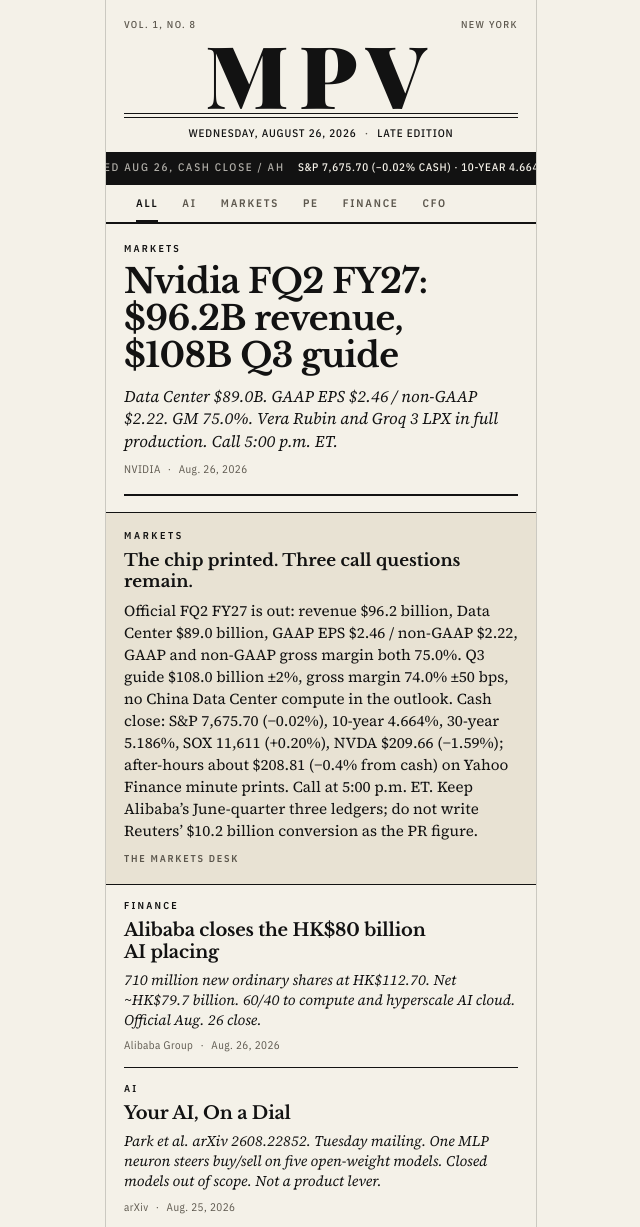
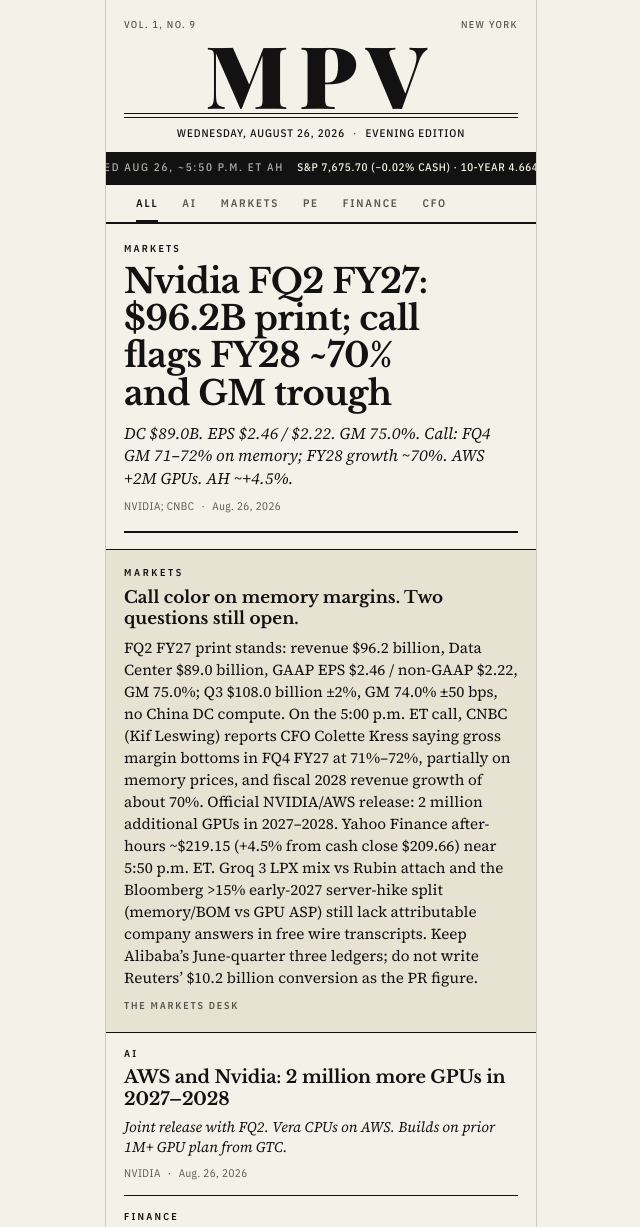
Before and after one commit to mpv-ai/mpv, a website: page index.html in a window 1280 px wide. Shown: the top 1227 px of the page, without its empty margins (319-959 px from the left). Drawn offline with nearby package versions, Linux system fonts and the light colour scheme.

Commit message:
MPV Vol. 1, No. 9 — Wednesday, August 26, 2026
Evening Edition. Call color on nvda-fq2: CNBC-attributed Kress GM trough 71–72% (memory) and FY28 ~70% growth; AWS +2M GPUs story; AH tape ~$219. Groq mix and >15% hike split still open.

```diff
--- a/edition.json
+++ b/edition.json
@@ -1,19 +1,19 @@
 {
   "volume": 1,
-  "number": 8,
+  "number": 9,
   "city": "New York",
   "date": "Wednesday, August 26, 2026",
-  "editionLabel": "Late Edition",
+  "editionLabel": "Evening Edition",
   "tape": {
     "source": "Yahoo Finance",
-    "updated": "Aug 26, cash close / AH",
-    "line": "S&P 7,675.70 (−0.02% cash) · 10-year 4.664% · 30-year 5.186% · SOX 11,611 (+0.20%) · NVDA $209.66 (−1.59% cash) · AH ~$208.81 (−0.4% from cash)"
+    "updated": "Aug 26, ~5:50 p.m. ET AH",
+    "line": "S&P 7,675.70 (−0.02% cash) · 10-year 4.664% · 30-year 5.186% · SOX 11,611 (+0.20%) · NVDA $209.66 (−1.59% cash) · AH ~$219.15 (+4.5% from cash)"
   },
   "deskNote": {
     "kicker": "Markets",
-    "hed": "The chip printed. Three call questions remain.",
+    "hed": "Call color on memory margins. Two questions still open.",
     "signed": "The Markets desk",
-    "body": "Official FQ2 FY27 is out: revenue $96.2 billion, Data Center $89.0 billion, GAAP EPS $2.46 / non-GAAP $2.22, GAAP and non-GAAP gross margin both 75.0%. Q3 guide $108.0 billion ±2%, gross margin 74.0% ±50 bps, no China Data Center compute in the outlook. Cash close: S&P 7,675.70 (−0.02%), 10-year 4.664%, 30-year 5.186%, SOX 11,611 (+0.20%), NVDA $209.66 (−1.59%); after-hours about $208.81 (−0.4% from cash) on Yahoo Finance minute prints. Call at 5:00 p.m. ET. Keep Alibaba’s June-quarter three ledgers; do not write Reuters’ $10.2 billion conversion as the PR figure."
+    "body": "FQ2 FY27 print stands: revenue $96.2 billion, Data Center $89.0 billion, GAAP EPS $2.46 / non-GAAP $2.22, GM 75.0%; Q3 $108.0 billion ±2%, GM 74.0% ±50 bps, no China DC compute. On the 5:00 p.m. ET call, CNBC (Kif Leswing) reports CFO Colette Kress saying gross margin bottoms in FQ4 FY27 at 71%–72%, partially on memory prices, and fiscal 2028 revenue growth of about 70%. Official NVIDIA/AWS release: 2 million additional GPUs in 2027–2028. Yahoo Finance after-hours ~$219.15 (+4.5% from cash close $209.66) near 5:50 p.m. ET. Groq 3 LPX mix vs Rubin attach and the Bloomberg >15% early-2027 server-hike split (memory/BOM vs GPU ASP) still lack attributable company answers in free wire transcripts. Keep Alibaba’s June-quarter three ledgers; do not write Reuters’ $10.2 billion conversion as the PR figure."
   },
   "comingUp": {
     "label": "Coming up",
@@ -34,10 +34,10 @@
       "lead": true,
       "section": "Markets",
       "kicker": "Markets",
-      "hed": "Nvidia FQ2 FY27: $96.2B revenue, $108B Q3 guide",
-      "dek": "Data Center $89.0B. GAAP EPS $2.46 / non-GAAP $2.22. GM 75.0%. Vera Rubin and Groq 3 LPX in full production. Call 5:00 p.m. ET.",
+      "hed": "Nvidia FQ2 FY27: $96.2B print; call flags FY28 ~70% and GM trough",
+      "dek": "DC $89.0B. EPS $2.46 / $2.22. GM 75.0%. Call: FQ4 GM 71–72% on memory; FY28 growth ~70%. AWS +2M GPUs. AH ~+4.5%.",
       "date": "Aug. 26, 2026",
-      "source": "NVIDIA",
+      "source": "NVIDIA; CNBC",
       "url": "https://nvidianews.nvidia.com/news/nvidia-announces-financial-results-for-second-quarter-fiscal-2027",
       "also": [
         {
@@ -49,16 +49,44 @@
           "url": "https://www.sec.gov/Archives/edgar/data/1045810/000104581026000073/nvda-20260826.htm"
         },
         {
-          "label": "Investor IR",
-          "url": "https://investor.nvidia.com/financial-info/financial-reports/default.aspx"
+          "label": "CNBC live updates (call)",
+          "url": "https://www.cnbc.com/2026/08/26/nvidia-nvda-earnings-report-q2-2027-live-updates.html"
+        },
+        {
+          "label": "AWS + NVIDIA (2M GPUs)",
+          "url": "https://nvidianews.nvidia.com/news/aws-and-nvidia-to-deliver-2-million-additional-gpus-and-next-generation-infrastructure-for-agentic-and-physical-ai"
         }
       ],
       "owner": "QUILL",
-      "action": "Call questions: (1) Groq 3 LPX near-term mix vs 2027 Rubin attach — STILL OPEN (PR: both in full production; no mix). (2) >15% early-2027 AI-server hikes memory/BOM vs GPU ASP — STILL OPEN (no company comment on the Bloomberg figure). (3) memory inflation / 2027 ASP — PARTIAL in written (supply commitments $279B primarily memory; Edge tempered by elevated memory/systems prices); no explicit 2027 GPU ASP. Listen for call color.",
+      "action": "Call questions: (1) Groq 3 LPX near-term mix vs 2027 Rubin attach — STILL OPEN (no attributable mix/attach color in free wire call recaps yet; full transcript not free). (2) >15% early-2027 AI-server hikes memory/BOM vs GPU ASP — STILL OPEN (no company comment on the Bloomberg figure in CNBC call updates scanned). (3) memory inflation / 2027 ASP — ADVANCED on call via CNBC: Kress says GM bottoms FQ4 FY27 at 71%–72% partially due to memory; quote “Memory scarcity today is being driven in large part by the AI buildout itself.” Still no explicit 2027 GPU ASP. Written $279B memory-weighted commitments unchanged.",
       "grafs": [
         "NVIDIA reported fiscal second-quarter 2027 results for the quarter ended July 26, 2026: revenue $96.2 billion ($96,221 million), up 18% sequentially and 106% year over year. Data Center revenue was $89.0 billion ($89,023 million), up 18% sequentially and 117% year over year. GAAP and non-GAAP gross margins were both 75.0%. GAAP diluted EPS was $2.46; non-GAAP diluted EPS was $2.22. Edge Computing was $7.2 billion, up 13% sequentially and 27% year over year. Official release: NVIDIA Newsroom; Colette Kress CFO commentary PDF on investor.nvidia.com; Form 8-K filed Aug. 26.",
-        "Outlook for Q3 FY27: revenue $108.0 billion, plus or minus 2%, with no Data Center compute revenue from China assumed; GAAP and non-GAAP gross margins 74.0%, plus or minus 50 basis points; GAAP and non-GAAP operating expenses about $9.2 billion and $9.0 billion. Jensen Huang: “AI has reached its inflection point… Now, compute is revenue.” Vera Rubin is in full production with racks at CoreWeave, Google Cloud, Microsoft Azure, Oracle Cloud Infrastructure and Nebius. NVIDIA Groq 3 LPX is in full production. CFO commentary: Data Center driven by Blackwell Ultra; Hyperscale more than doubled year over year; ACIE +138% Y/Y; Hopper to China under 1% of Data Center; supply and capacity commitments rose from $119 billion to $279 billion, primarily memory procurement; inventory $31.6 billion ahead of Vera Rubin’s third-quarter introduction; Edge Computing tempered by elevated memory and systems prices.",
-        "Cash close (Yahoo Finance): S&P 7,675.70 (−0.02%), 10-year 4.664%, 30-year 5.186%, SOX 11,611 (+0.20%), NVDA $209.66 (−1.59%). After-hours minute prints near $208.81 (−0.4% from cash). Conference call 5:00 p.m. ET. Three desk questions for the call remain: Groq 3 LPX near-term mix versus 2027 Rubin attach; whether early-2027 AI-server price hikes above 15% are memory/BOM versus GPU ASP (Nvidia has not commented on that report); and fuller memory-inflation / 2027 ASP color beyond the $279 billion memory-weighted commitments."
+        "Outlook for Q3 FY27 (written): revenue $108.0 billion, plus or minus 2%, with no Data Center compute revenue from China assumed; GAAP and non-GAAP gross margins 74.0%, plus or minus 50 basis points; GAAP and non-GAAP operating expenses about $9.2 billion and $9.0 billion. Jensen Huang (release): “AI has reached its inflection point… Now, compute is revenue.” Vera Rubin and NVIDIA Groq 3 LPX are in full production. CFO commentary: supply and capacity commitments rose from $119 billion to $279 billion, primarily memory procurement; Edge Computing tempered by elevated memory and systems prices.",
+        "Call color (CNBC live updates, Kif Leswing, during/after the 5:00 p.m. ET conference call — not a full Seeking Alpha-style transcript): Kress said gross margin is expected to decline and bottom in the fourth quarter of fiscal 2027 in the 71% to 72% range, partially due to memory prices. “We want to be direct about this, rather than let it linger as an open question,” Kress said, per CNBC. “Memory scarcity today is being driven in large part by the AI buildout itself.” CNBC also reports Kress saying Nvidia expects fiscal 2028 revenue growth of 70%, with customer forecasts that “point to our growth doubling next year,” while guidance reflects supply constraints; and that capex among the “top five hyperscalers” is expected to rise to $1.3 trillion next year from $800 billion in 2026. Free full call transcript not yet confirmed in open Seeking Alpha/wire copies at press time.",
+        "Same-day beat: AWS and NVIDIA announced plans to deploy 2 million additional NVIDIA GPUs across AWS global infrastructure in 2027–2028, plus Vera CPU-based infrastructure on AWS (NVIDIA Newsroom / AWS joint release). Cash close (Yahoo Finance): S&P 7,675.70 (−0.02%), 10-year 4.664%, 30-year 5.186%, SOX 11,611 (+0.20%), NVDA $209.66 (−1.59%). After-hours near 5:50 p.m. ET: NVDA about $219.15 (+4.5% from cash) on Yahoo Finance. Desk open items after call scan: Groq 3 LPX near-term mix versus 2027 Rubin attach; whether early-2027 AI-server price hikes above 15% are memory/BOM versus GPU ASP (still no attributable company answer to the Bloomberg report in free CNBC call updates)."
+      ]
+    },
+    {
+      "id": "aws-nvda-gpus",
+      "lead": false,
+      "section": "AI",
+      "kicker": "AI",
+      "hed": "AWS and Nvidia: 2 million more GPUs in 2027–2028",
+      "dek": "Joint release with FQ2. Vera CPUs on AWS. Builds on prior 1M+ GPU plan from GTC.",
+      "date": "Aug. 26, 2026",
+      "source": "NVIDIA",
+      "url": "https://nvidianews.nvidia.com/news/aws-and-nvidia-to-deliver-2-million-additional-gpus-and-next-generation-infrastructure-for-agentic-and-physical-ai",
+      "also": [
+        {
+          "label": "CNBC on AWS order",
+          "url": "https://www.cnbc.com/2026/08/26/nvidia-nvda-earnings-report-q2-2027-live-updates.html"
+        }
+      ],
+      "owner": "QUILL",
+      "action": "Pair with nvda-fq2 call/AH. Do not invent unit mix or ASP.",
+      "grafs": [
+        "Amazon Web Services and NVIDIA announced Aug. 26 a major expansion of their collaboration: plans to deploy 2 million additional NVIDIA GPUs across AWS’s global infrastructure in 2027–2028, including Blackwell Ultra, Rubin, and Rubin Ultra, and to bring NVIDIA Vera CPU-based infrastructure to AWS. The companies also cited AI factories for U.S. government workloads (plans for 100,000 GPUs on secure AWS infrastructure), NVLink Fusion work with custom NVIDIA high-bandwidth memory (NVHBM), and continued Nemotron support on Bedrock and SageMaker. Official joint release on NVIDIA Newsroom.",
+        "Jensen Huang, in the release: “NVIDIA and AWS have built one of the great growth engines of the AI era, and demand is running ahead of every forecast.” Matt Garman, AWS CEO, said the expansion gives frontier labs, enterprises, and governments more ways to build and deploy AI on AWS. CNBC’s earnings live blog noted the order in the call window and tied it to hyperscaler spend commentary. This is incremental to the GTC 2026 plan AWS announced to add more than 1 million NVIDIA GPUs starting in 2026."
       ]
     },
     {
--- a/index.html
+++ b/index.html
@@ -4,7 +4,7 @@
   <meta charset="utf-8">
   <meta name="viewport" content="width=device-width, initial-scale=1, viewport-fit=cover">
   <title>MPV — Wednesday, August 26, 2026</title>
-  <meta name="description" content="MPV Vol. 1, No. 8. Wednesday, August 26, 2026. Late Edition. New York.">
+  <meta name="description" content="MPV Vol. 1, No. 9. Wednesday, August 26, 2026. Evening Edition. New York.">
   <meta name="theme-color" content="#121212">
   <meta name="apple-mobile-web-app-capable" content="yes">
   <meta name="mobile-web-app-capable" content="yes">
--- a/sw.js
+++ b/sw.js
@@ -1,4 +1,4 @@
-const CACHE = "mpv-hourly-20260826-no8";
+const CACHE = "mpv-hourly-20260826-no9";
 const ASSETS = [
   "./",
   "./index.html",
```
Also changed, not shown: README.md, manifest.webmanifest.
